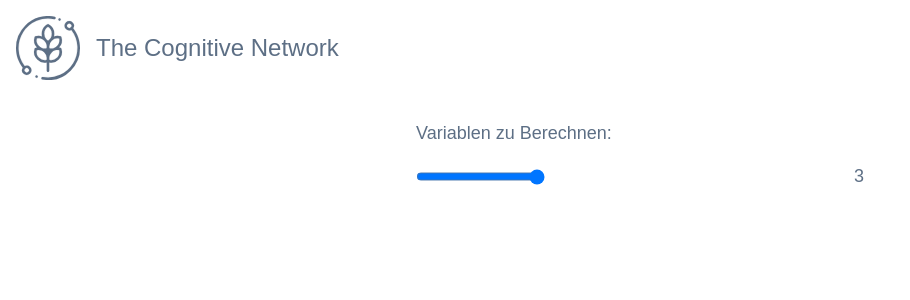
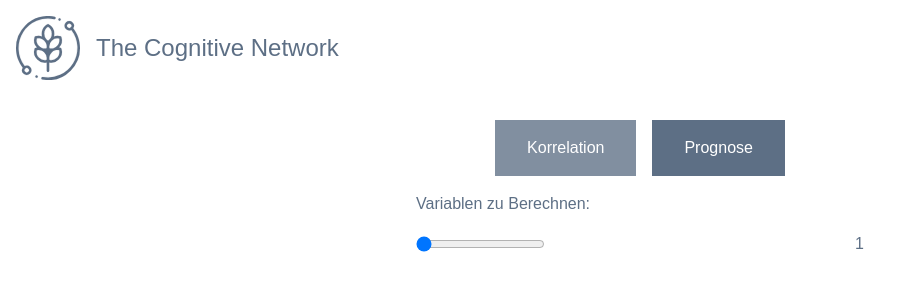
Before and after one commit to Maximilianwte/Simply-Scenario-Plan, a Vue app: page / in a window 1280 px wide. Shown: the top 300 px of the page, without its empty margins (0-910 px from the left). Built offline with nearby package versions, Linux system fonts and the light colour scheme.

Commit message:
Building price buttons

```diff
--- a/src/views/front.vue
+++ b/src/views/front.vue
@@ -1,12 +1,25 @@
 <template>
   <div class="w-full flex-col justify-around mt-2">
     <div id="contact" class="w-full mt-8 flex-col">
-      <div id="variables" class="text-left w-1/2 px-24 text-lg">
+      <div id="option" class="flex justify-between">
+        <template v-if="input.active_reg == true">
+          <div class="button bg-main_secondary hover:bg-main_primary text-bg_primary py-4 px-8 rounded mx-2 cursor-pointer" v-on:click="set_active('correlation')"><p>Korrelation</p></div>
+          <div class="button bg-main_primary hover:bg-main_primary text-bg_primary py-4 px-8 rounded mx-2 cursor-pointer" v-on:click="set_active('regression')"><p>Prognose</p></div>
+        </template>
+        <template v-else>
+          <div class="button bg-main_primary hover:bg-main_primary text-bg_primary py-4 px-8 rounded mx-2 cursor-pointer" v-on:click="set_active('correlation')"><p>Korrelation</p></div>
+          <div class="button bg-main_secondary hover:bg-main_primary text-bg_primary py-4 px-8 rounded mx-2 cursor-pointer" v-on:click="set_active('regression')"><p>Prognose</p></div>
+        </template>
+      </div>
+      <div id="variables" class="text-left w-1/2 px-24 mt-4">
         <p>Variablen zu Berechnen:</p>
         <div class="slider flex justify-between mt-4">
-          <input type="range" min="0" max="20" step="1">
+          <input id="range_variables" type="range" min="1" max="20" step="1" v-model="input.variables">
           <p class="label">{{input.variables}}</p>
           </div>
+      </div>
+      <div id="price">
+        <p>{{get_price}}</p>
       </div>
     </div>
   </div>
@@ -18,10 +31,32 @@
     data() {
       return {
         input: {
-          variables: 3
+          active_reg: true,
+          variables: 1
+        },
+        price: {
+          korrelation: 30,
+          regression: 60
+        },
+        factor: 0.955
+      }
+    },
+    computed: {
+      get_price: {
+        get() {
+          //return product(input.variables, price.regression)
+        }
+      }
+    },
+    methods: {
+      set_active: function(input) {
+        if (input == "regression") {
+          this.input.active_reg = true
+        }
+        else {
+          this.input.active_reg = false
         }
       }
     }
-
   }
 </script>
```
